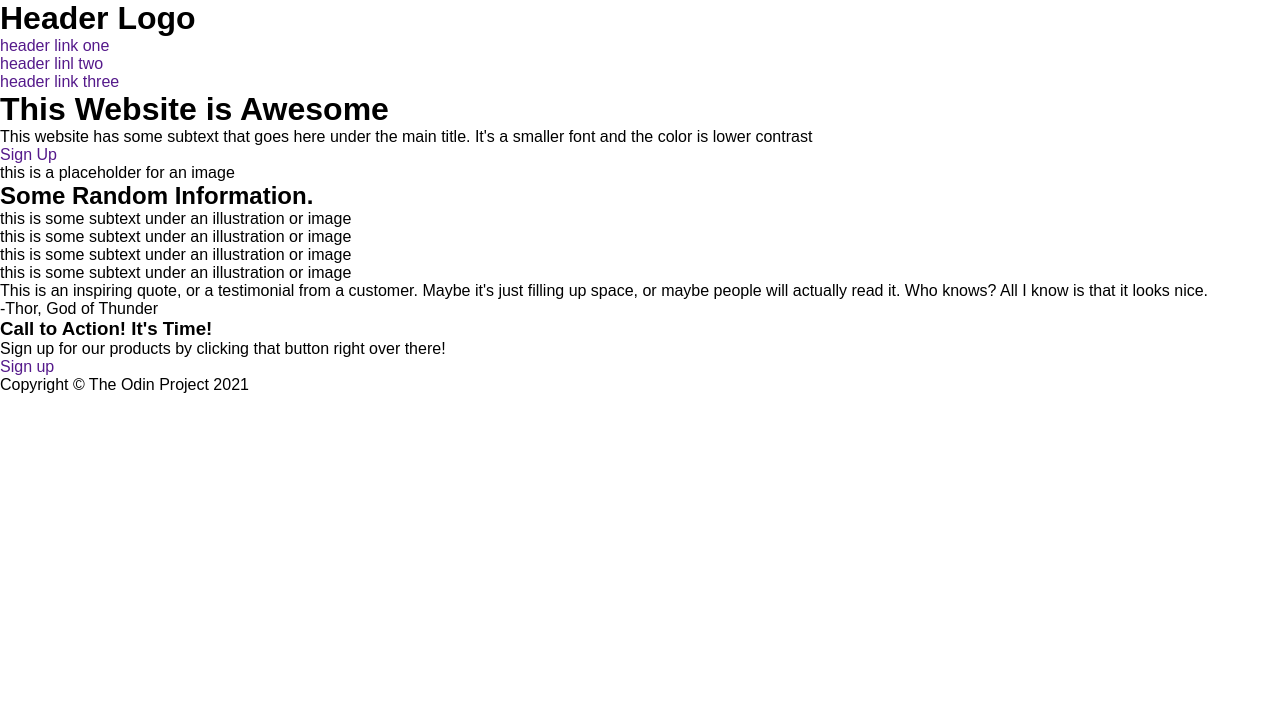
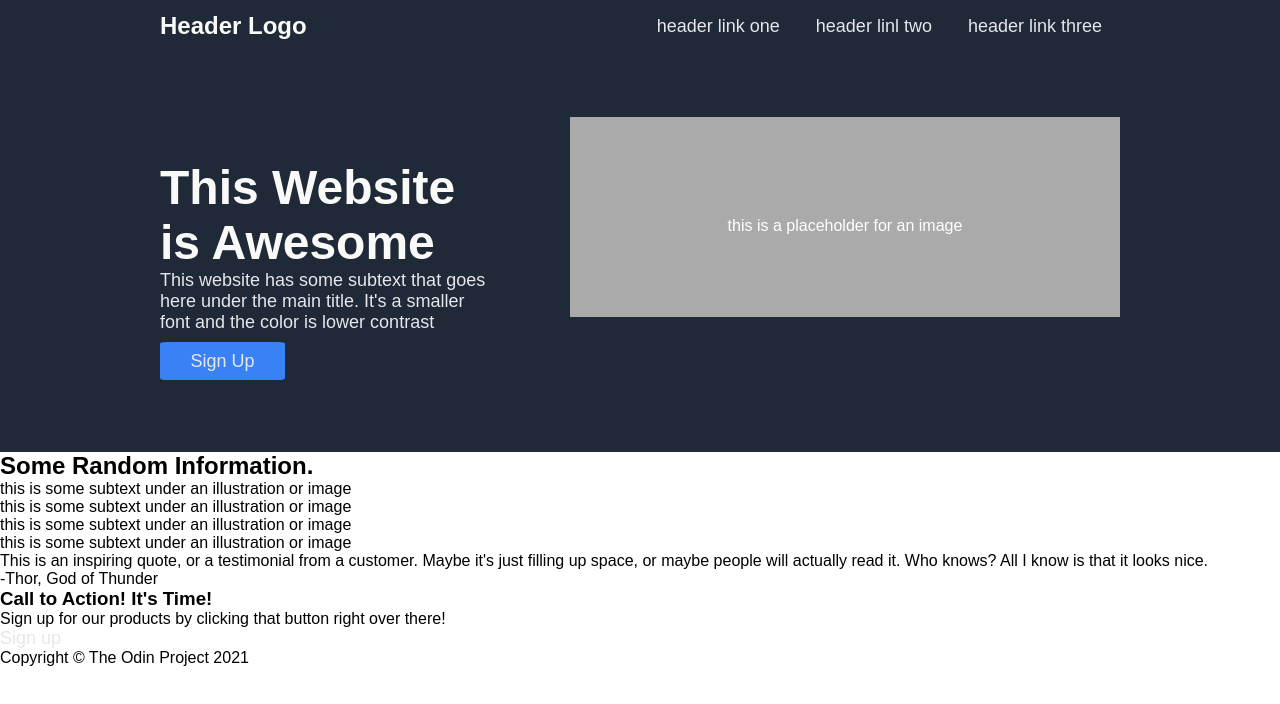
Before and after one commit to SethZarko/landing-page, a plain HTML site: page index.html in a window 1280 px wide. Drawn offline with Linux system fonts and the light colour scheme.

Commit message:
Styling Hero Section

```diff
--- a/index.html
+++ b/index.html
@@ -16,8 +16,18 @@
   <body>
     <!-- Hero Section -->
     <div class="hero-container">
+      <div class="hero-sub-container">
+        <div class="hero-content-container">
+          <h1 class="logo">Header Logo</h1>
+          <h1 class="main-title">This Website is Awesome</h1>
+          <p class="hero-secondary-text">
+            This website has some subtext that goes here under the main title.
+            It's a smaller font and the color is lower contrast
+          </p>
+          <a class="sign-btn" href="">Sign Up</a>
+        </div>
+        <div class="nav-img-container">
           <div class="nav-container">
-        <h1>Header Logo</h1>
             <nav>
               <ul>
                 <li><a href="">header link one</a></li>
@@ -26,15 +36,9 @@
               </ul>
             </nav>
           </div>
-      <div class="main-title">
-        <h1>This Website is Awesome</h1>
-        <p>
-          This website has some subtext that goes here under the main title.
-          It's a smaller font and the color is lower contrast
-        </p>
-        <a href="">Sign Up</a>
+          <div class="fakeimg"><p>this is a placeholder for an image</p></div>
         </div>
-      <div class="fakeimg"><p>this is a placeholder for an image</p></div>
+      </div>
     </div>
 
     <!-- Second Block -->
--- a/style.css
+++ b/style.css
@@ -7,9 +7,83 @@
 
 a {
   text-decoration: none;
+  color: #e5e7eb;
+  font-size: 18px;
 }
 
 ul,
 li {
   list-style-type: none;
 }
+
+.fakeimg {
+  height: 200px;
+  width: 550px;
+  margin-top: 5em;
+  background-color: rgb(170, 170, 170);
+}
+
+.logo {
+  font-size: 24px;
+  margin-bottom: 5em;
+  color: #f9faf8;
+  margin-top: 0.5em;
+}
+
+.main-title {
+  font-size: 48px;
+  font-weight: bolder;
+  color: #f9faf8;
+}
+
+.hero-secondary-text {
+  font-size: 18px;
+  color: #e5e7eb;
+  margin-bottom: 1em;
+}
+
+.fakeimg p {
+  color: white;
+  text-align: center;
+  padding: 100px;
+}
+
+.hero-container {
+  background-color: #1f2937;
+  padding-bottom: 5em;
+}
+
+.hero-sub-container {
+  display: flex;
+  flex-wrap: wrap;
+  width: 75%;
+  margin: 0 auto;
+  gap: 80px;
+}
+
+.hero-content-container {
+  flex-basis: 30%;
+  flex: 1 1;
+}
+
+.nav-img-container {
+  flex-basis: 70%;
+  flex: 1 1;
+}
+
+.nav-container ul {
+  display: flex;
+  align-items: center;
+  justify-content: right;
+  margin-top: 1em;
+}
+
+.nav-container a {
+  padding: 1em;
+}
+
+.sign-btn {
+  background-color: #3882f6;
+  border-radius: 5%;
+  padding: 0.5em 1.7em;
+}
```
Lines whose indentation alone changed are shown as unchanged.
